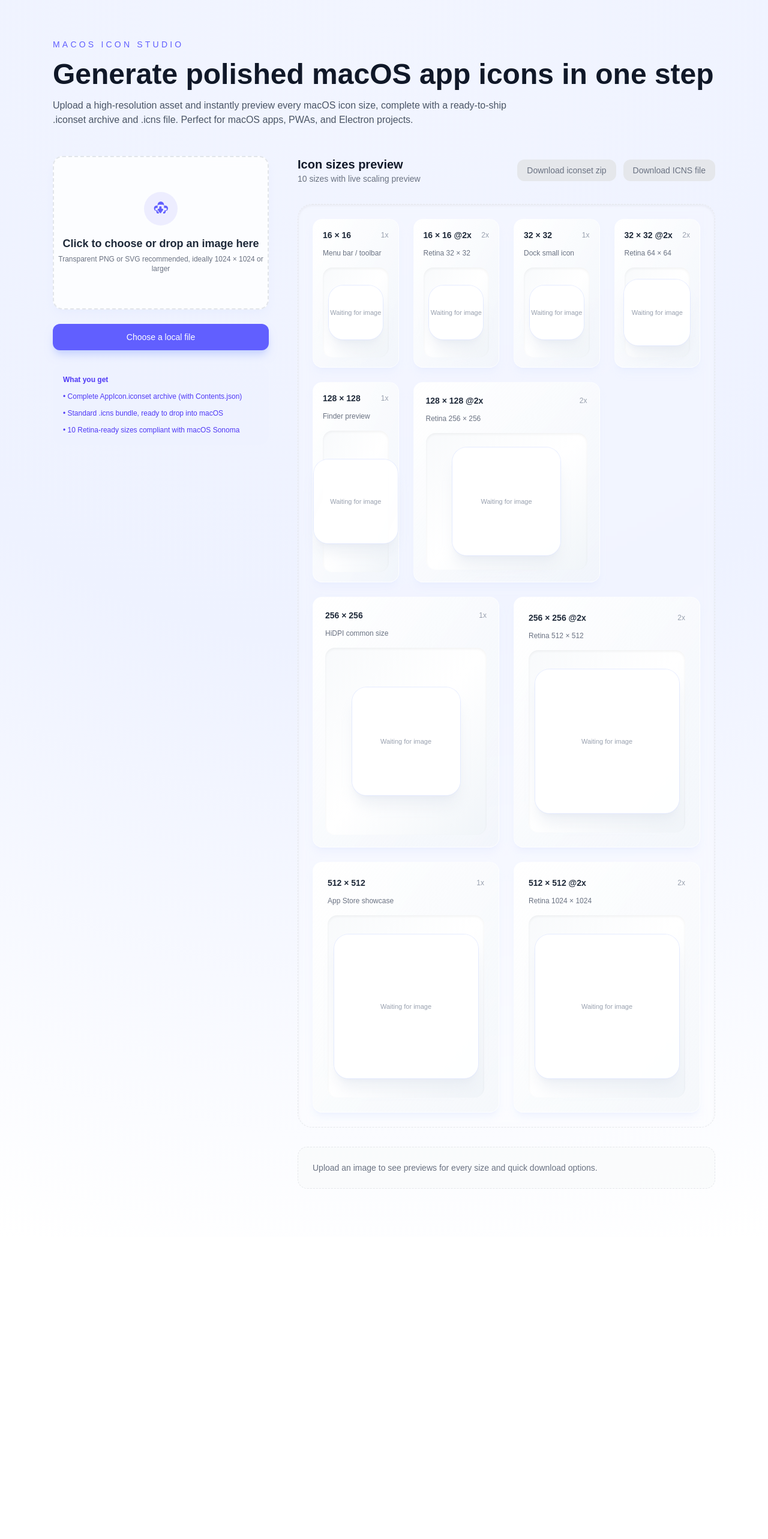
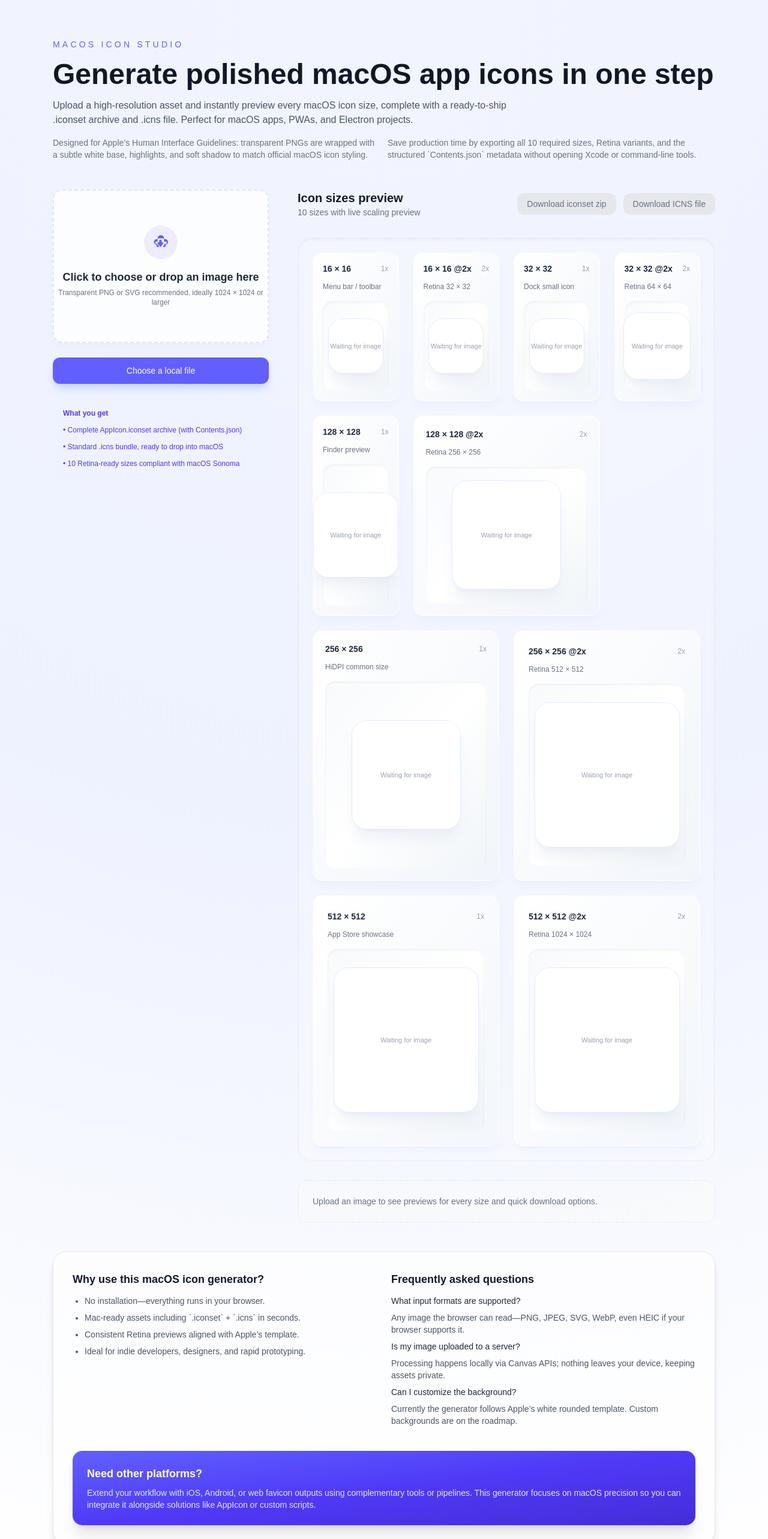
Before and after one commit to moonrailgun/icon-generator, a Next.js app: page / in a window 1280 px wide. Shown: the top 2566 px of the page at 60% size. Before the commit the page ends 2062 px from the top, so only its background shows below. Built offline with nearby package versions, Linux system fonts and the light colour scheme.

Commit message:
chore: improve SEO

```diff
--- a/src/app/layout.tsx
+++ b/src/app/layout.tsx
@@ -13,10 +13,45 @@ const geistMono = Geist_Mono({
   subsets: ["latin"],
 });
 
+const siteUrl = new URL("https://icon.msgbyte.com");
+
 export const metadata: Metadata = {
-  title: "macOS Icon Generator",
+  metadataBase: siteUrl,
+  title: {
+    default: "macOS Icon Generator | Online macOS App Icon Tool",
+    template: "%s | macOS Icon Generator",
+  },
   description:
-    "Upload an image and export a full macOS iconset with ICNS and Retina-ready PNG sizes.",
+    "Upload artwork and instantly export a full macOS iconset, Retina-ready PNGs, and ICNS files directly in the browser.",
+  keywords: [
+    "macOS icon generator",
+    "mac app icon",
+    "icns converter",
+    "app icon maker",
+    "mac iconset",
+    "macos app design",
+  ],
+  alternates: {
+    canonical: "/",
+  },
+  robots: {
+    index: true,
+    follow: true,
+  },
+  openGraph: {
+    title: "macOS Icon Generator | Export macOS Icons Online",
+    description:
+      "Create professional macOS app icons online. Generate .iconset bundles, ICNS files, and Retina PNG previews in seconds.",
+    url: siteUrl,
+    siteName: "macOS Icon Generator",
+    type: "website",
+  },
+  twitter: {
+    card: "summary_large_image",
+    title: "macOS Icon Generator",
+    description:
+      "Generate macOS app icons, Retina assets, and ICNS files right in your browser.",
+  },
 };
 
 export default function RootLayout({
@@ -33,6 +68,24 @@ export default function RootLayout({
           strategy="afterInteractive"
           defer
         />
+        <Script id="structured-data" type="application/ld+json">
+          {JSON.stringify({
+            "@context": "https://schema.org",
+            "@type": "SoftwareApplication",
+            name: "macOS Icon Generator",
+            url: siteUrl.href,
+            applicationCategory: "DesignApplication",
+            operatingSystem: "macOS",
+            description:
+              "Online macOS icon generator that exports iconset zips, ICNS files, and Retina-ready PNG previews.",
+            offers: {
+              "@type": "Offer",
+              price: "0",
+              priceCurrency: "USD",
+            },
+            keywords: "macOS icon generator, ICNS converter, mac app icon maker",
+          })}
+        </Script>
       </head>
       <body
         className={`${geistSans.variable} ${geistMono.variable} antialiased`}
--- a/src/app/page.tsx
+++ b/src/app/page.tsx
@@ -456,6 +456,14 @@ export default function Home() {
           <p className="max-w-3xl text-base text-gray-600 dark:text-gray-300">
             Upload a high-resolution asset and instantly preview every macOS icon size, complete with a ready-to-ship .iconset archive and .icns file. Perfect for macOS apps, PWAs, and Electron projects.
           </p>
+          <div className="grid gap-3 text-sm text-gray-500 dark:text-gray-300 sm:grid-cols-2">
+            <p>
+              Designed for Apple’s Human Interface Guidelines: transparent PNGs are wrapped with a subtle white base, highlights, and soft shadow to match official macOS icon styling.
+            </p>
+            <p>
+              Save production time by exporting all 10 required sizes, Retina variants, and the structured `Contents.json` metadata without opening Xcode or command-line tools.
+            </p>
+          </div>
         </header>
 
         <section className="grid gap-12 lg:grid-cols-[360px_1fr]">
@@ -557,8 +565,8 @@ export default function Home() {
                   aria-disabled={!zipUrl}
                 >
                   Download iconset zip
-                </a>
-                <a
+          </a>
+          <a
                   href={icnsUrl ?? undefined}
                   download={icnsUrl ? downloadIcnsName : undefined}
                   className={`rounded-xl px-4 py-2 text-sm font-medium transition focus-visible:outline-none focus-visible:ring-2 focus-visible:ring-indigo-500 ${
@@ -569,8 +577,8 @@ export default function Home() {
                   aria-disabled={!icnsUrl}
                 >
                   Download ICNS file
-                </a>
-              </div>
+          </a>
+        </div>
             </div>
 
             <div
@@ -656,7 +664,38 @@ export default function Home() {
             ) : null}
           </div>
         </section>
-      </div>
+
+        <section className="grid gap-10 rounded-3xl border border-gray-200 bg-white/70 p-8 text-sm text-gray-600 shadow-lg dark:border-white/10 dark:bg-white/5 dark:text-gray-300">
+            <div className="grid gap-6 md:grid-cols-2">
+              <div>
+                <h2 className="text-lg font-semibold text-gray-900 dark:text-gray-100">Why use this macOS icon generator?</h2>
+                <ul className="mt-3 space-y-2 list-disc pl-5">
+                  <li>No installation—everything runs in your browser.</li>
+                  <li>Mac-ready assets including `.iconset` + `.icns` in seconds.</li>
+                  <li>Consistent Retina previews aligned with Apple’s template.</li>
+                  <li>Ideal for indie developers, designers, and rapid prototyping.</li>
+                </ul>
+              </div>
+              <div>
+                <h2 className="text-lg font-semibold text-gray-900 dark:text-gray-100">Frequently asked questions</h2>
+                <div className="mt-3 space-y-2">
+                  <p className="font-medium text-gray-800 dark:text-gray-100">What input formats are supported?</p>
+                  <p>Any image the browser can read—PNG, JPEG, SVG, WebP, even HEIC if your browser supports it.</p>
+                  <p className="font-medium text-gray-800 dark:text-gray-100">Is my image uploaded to a server?</p>
+                  <p>Processing happens locally via Canvas APIs; nothing leaves your device, keeping assets private.</p>
+                  <p className="font-medium text-gray-800 dark:text-gray-100">Can I customize the background?</p>
+                  <p>Currently the generator follows Apple’s white rounded template. Custom backgrounds are on the roadmap.</p>
+                </div>
+              </div>
+            </div>
+            <div className="rounded-2xl bg-gradient-to-br from-indigo-500 via-indigo-600 to-indigo-700 p-6 text-white shadow-xl">
+              <h3 className="text-lg font-semibold">Need other platforms?</h3>
+              <p className="mt-2 text-sm text-indigo-100">
+                Extend your workflow with iOS, Android, or web favicon outputs using complementary tools or pipelines. This generator focuses on macOS precision so you can integrate it alongside solutions like AppIcon or custom scripts.
+              </p>
+            </div>
+          </section>
+    </div>
     </main>
   );
 }
```
